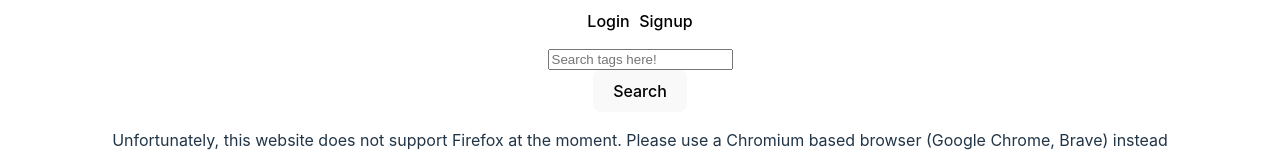
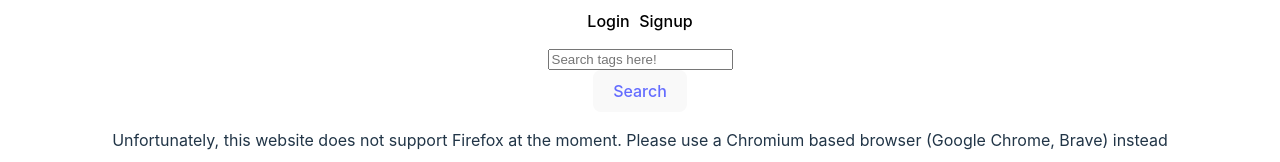
Before and after one commit to Gabriel-Viernes/gurubooru, a React (Vite) app in the folder client/: page / in a window 1280 px wide. Shown: the part 382-544 px from the top of the page. Built offline with nearby package versions, Linux system fonts and the light colour scheme.

Commit message:
button on homepage.jsx now links to /results. Login and Signup.jsx now redirect upon successful login/signup

```diff
--- a/client/src/main.jsx
+++ b/client/src/main.jsx
@@ -7,6 +7,7 @@ import Login from './pages/Login.jsx'
 import Signup from './pages/Signup.jsx'
 import App from './App.jsx'
 import Upload from './pages/Upload.jsx'
+import Results from './pages/Results.jsx'
 import './index.css'
 
 const router = createBrowserRouter([
@@ -29,6 +30,10 @@ const router = createBrowserRouter([
             {
                 path:'/upload',
                 element: <Upload />
+            },
+            {
+                path:'/results',
+                element: <Results />
             }
         ]
     }
--- a/client/src/pages/Homepage.jsx
+++ b/client/src/pages/Homepage.jsx
@@ -2,6 +2,11 @@ import { Link } from "react-router-dom"
 import Auth from '../../utils/auth'
 
 export default function Homepage() {
+
+    function handleInput(name, value) {
+
+    }
+
     return (
         <>
             <div className="home">
@@ -23,7 +28,7 @@ export default function Homepage() {
                 </ul>
                 <input placeholder='Search tags here!'></input>
             </div>
-            <button>Search</button>
+            <button><Link to="/results">Search</Link></button>
             <p className="notice">Unfortunately, this website does not support Firefox at the moment. Please use a Chromium based browser (Google Chrome, Brave) instead</p>
         </>
     )
--- a/client/src/pages/Login.jsx
+++ b/client/src/pages/Login.jsx
@@ -39,7 +39,7 @@ export default function Login() {
             })
             Auth.login(data.loginUser.token)
             alert('Login successful!')
-            window.location.reload()
+            window.location.assign('/')
         } catch (err) {
             alert('There was an error processing your request')
             console.error(err)
--- /dev/null
+++ b/client/src/pages/Results.jsx
@@ -0,0 +1,5 @@
+export default function Results() {
+    return (
+        <p>hello</p>
+    )
+}
--- a/client/src/pages/Signup.jsx
+++ b/client/src/pages/Signup.jsx
@@ -35,8 +35,8 @@ export default function Signup() {
                 }
             })
             Auth.login(data.createUser.token)
-            window.location.reload()
             alert('Signup successful!')
+            window.location.assign('/')
         } catch (err) {
             alert('There was an error processing your request')
             console.error(err)
```
